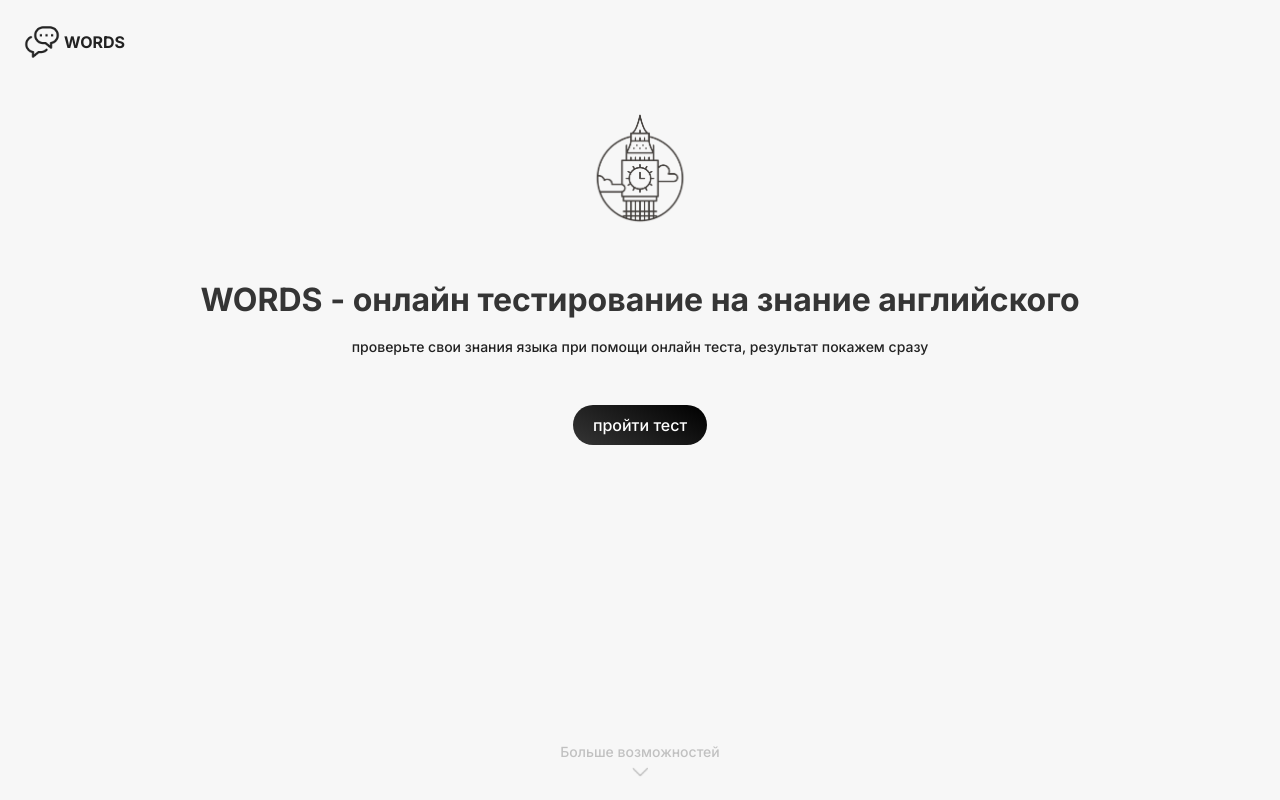
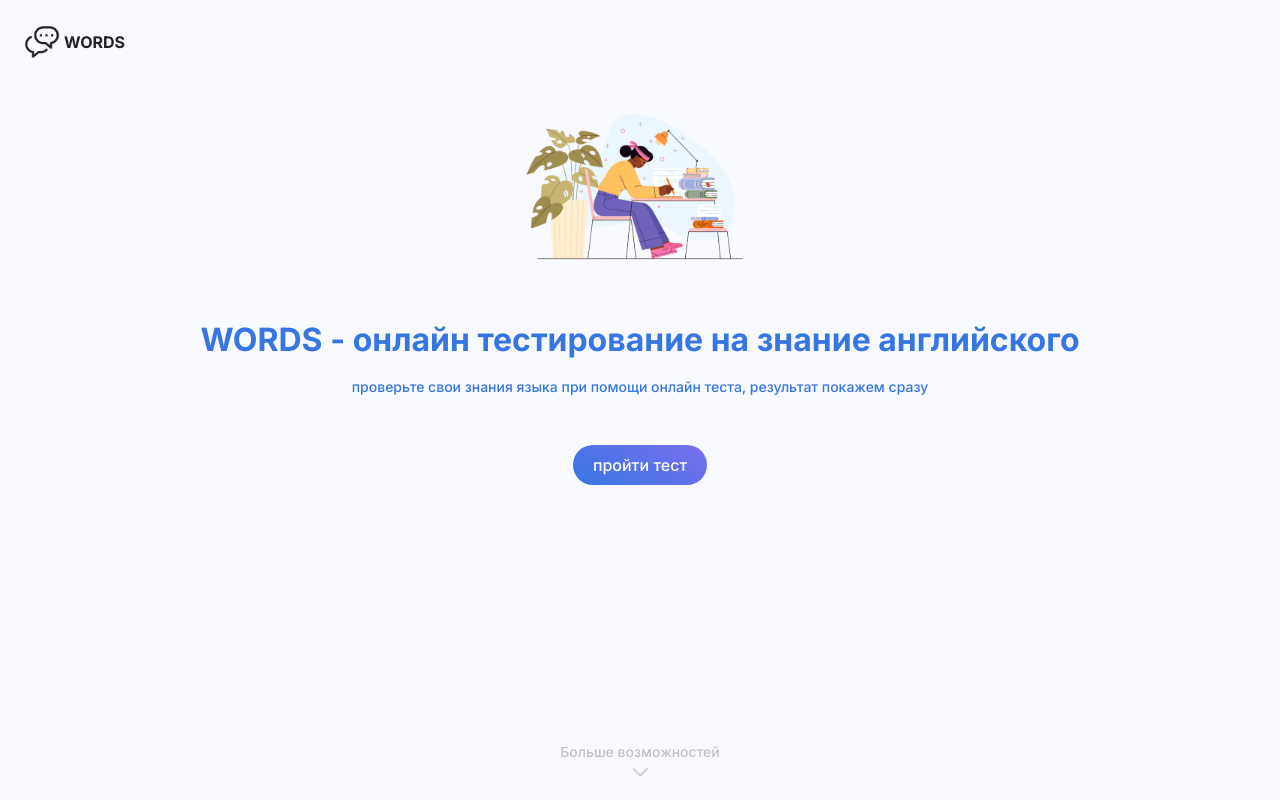
Before and after one commit to lletov/words, a React (Vite) app: page /#/ in a window 1280 px wide. Shown: the top 800 px of the page. Built offline with nearby package versions, Linux system fonts and the light colour scheme; the HTML template or start-up script is replaced by a standard one.

Commit message:
style: style refactor

```diff
--- a/src/components/Banner.jsx
+++ b/src/components/Banner.jsx
@@ -1,7 +1,7 @@
 import React from 'react'
 import { Link } from 'react-router-dom'
 import arrow from './../assets/arrow-right.svg'
-import banner from './../assets/banner.png'
+import banner from './../assets/banner.svg'
 
 export const Banner = () => {
     const raw = ""
@@ -23,7 +23,7 @@ export const Banner = () => {
         <img src={banner}/>
         <div className='group'>
             <h4>WORDS - онлайн тестирование на знание английского</h4>
-            <p>проверьте свои знания языка при помощи онлайн теста, результат покажем сразу</p>
+            <p style={{color: '#3676e2'}}>проверьте свои знания языка при помощи онлайн теста, результат покажем сразу</p>
         </div>
         <Link to='/tests'><button className="btn-m accent">пройти тест</button></Link>
         <div className='banner-more-btn'>
--- a/src/index.css
+++ b/src/index.css
@@ -6,10 +6,11 @@
 
 :root {
   /* --accent-color: #FF63A4; */
-  --accent-color: #353535;
+  --accent-color: #3676e2;
   --accent-hover: #171719;
-  --accent-grad: #000000;
-  --light-color: #f7f7f7;
+  --accent-grad: #7b6fee;
+  --light-color: #F9FAFF;
+  --light-bg: #e5ebff;
   --black: #222;
   --white: #fff;
   --gray: #c1c1c1;
@@ -121,7 +122,7 @@ h5 {
     width: 100%;
     height: 40px;
     border-radius: 40px;
-    border: solid 1px var(--black);
+    border: solid 1px var(--accent-color);
     font-size: 14px;
     padding: 0.4rem 8.8rem 0.4rem 1.2rem;
   }
@@ -129,8 +130,8 @@ h5 {
     color: var(--gray);
   }
 }
-.input-wrapper:focus {
-    border: solid 1px var(--black);
+.input-wrapper input:focus {
+  border-color: var(--black) !important;
 }
 
 .input-btns {
@@ -163,7 +164,7 @@ h5 {
 }
 
 .banner img {
-  width: 120px;
+  width: 240px;
 }
 
 .banner h4{
@@ -226,12 +227,12 @@ h5 {
   height: 40px;
   /* width: 100%; */
   padding: 0px 20px;
-  border: solid 1px var(--accent-color);
   border-radius: 30px;
   color: var(--accent-color);
   font-size: 16px;
   font-weight: 500;
-  background-color: transparent;
+  background-color: var(--light-bg);
+  /* box-shadow: 0px 4px 8px hsla(0, 0%, 13%, 0.16); */
 }
 .btn-m:hover {
   cursor: pointer;
@@ -251,6 +252,8 @@ h5 {
   width: 100%;
   height: 56px;
   font-size: 20px;
+  box-shadow: none;
+  border: solid 1px var(--light-bg);
 }
 
 .btn-s {
@@ -259,7 +262,7 @@ h5 {
   border: solid 1px var(--accent-color);
   border-radius: 32px;
   color: var(--accent-color);
-  font-size: 16px;
+  font-size: 14px;
   font-weight: 300;
   background-color: transparent;
 }
@@ -325,6 +328,8 @@ h5 {
   flex-direction: row;
   align-items: center;
   justify-content: space-between;
+  box-shadow: 0px 4px 8px hsla(0, 0%, 13%, 0.08);
+  border: solid 1px var(--light-bg);
 }
 
 .test-card-title {
@@ -690,7 +695,7 @@ h5 {
   height: 40px;
   width: 40px;
   border-radius: 30px;
-  background-color: var(--black);
+  background-image: linear-gradient(30deg, var(--accent-color), var(--accent-grad));
   color: var(--white);
   display: flex;
   align-items: center;
```
Also changed, not shown: src/assets/banner.svg (added).
